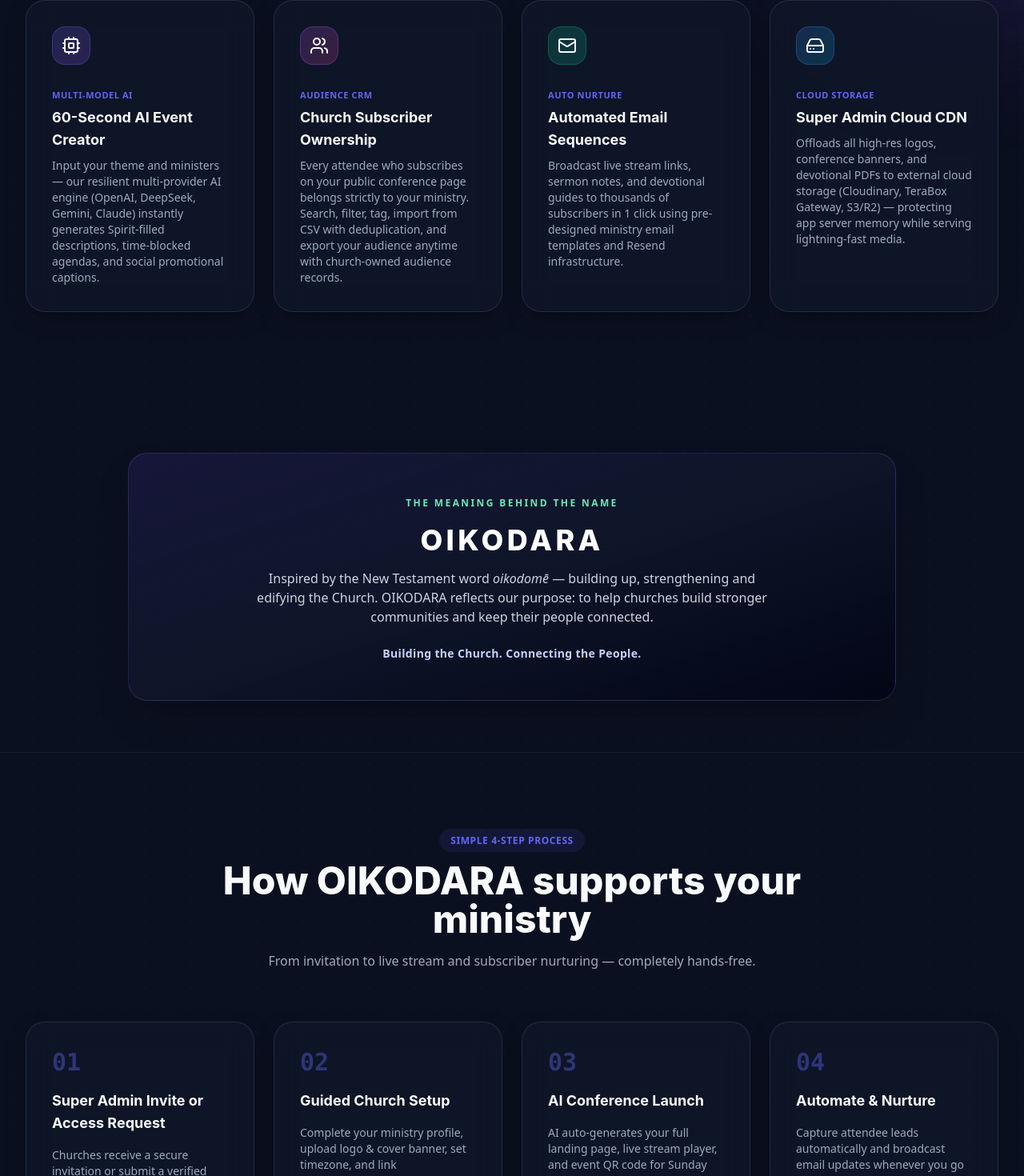
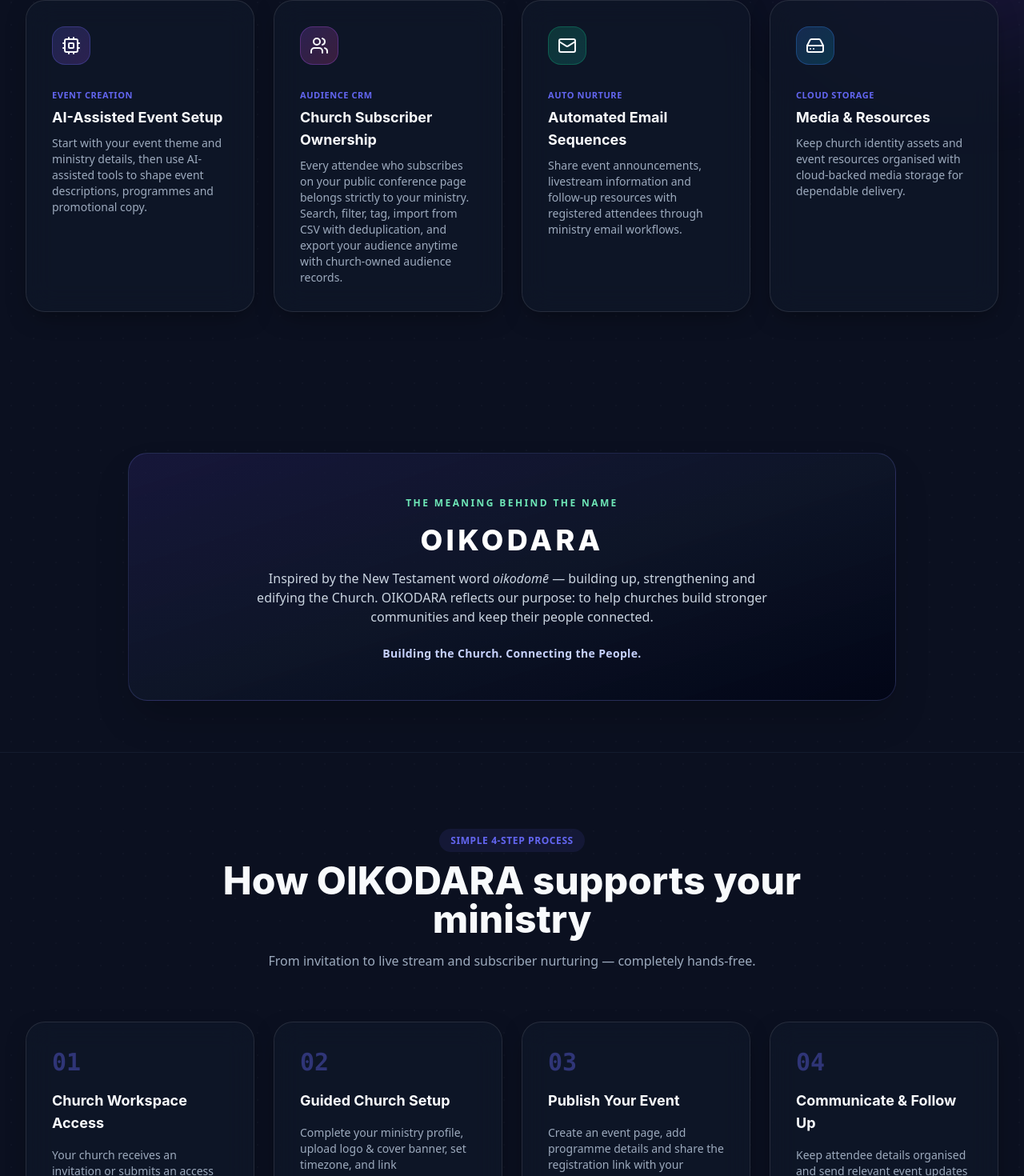
Before and after one commit to gideonayanwale/bent-planet, a Next.js app: page / in a window 1280 px wide. Shown: the part 851-2321 px from the top of the page at 80% size. Built offline with nearby package versions, Linux system fonts and the light colour scheme; no server answers.

Commit message:
Make homepage feature claims clearer and improve product UX copy

```diff
--- a/src/app/page.tsx
+++ b/src/app/page.tsx
@@ -23,10 +23,10 @@ export const metadata: Metadata = {
 const features = [
   {
     icon: CpuIcon,
-    badge: "Multi-Model AI",
-    title: "60-Second AI Event Creator",
+    badge: "Event Creation",
+    title: "AI-Assisted Event Setup",
     description:
-      "Input your theme and ministers — our resilient multi-provider AI engine (OpenAI, DeepSeek, Gemini, Claude) instantly generates Spirit-filled descriptions, time-blocked agendas, and social promotional captions.",
+      "Start with your event theme and ministry details, then use AI-assisted tools to shape event descriptions, programmes and promotional copy.",
     color: "from-indigo-500/20 to-purple-500/20",
     borderColor: "border-indigo-500/30",
   },
@@ -44,16 +44,16 @@ const features = [
     badge: "Auto Nurture",
     title: "Automated Email Sequences",
     description:
-      "Broadcast live stream links, sermon notes, and devotional guides to thousands of subscribers in 1 click using pre-designed ministry email templates and Resend infrastructure.",
+      "Share event announcements, livestream information and follow-up resources with registered attendees through ministry email workflows.",
     color: "from-emerald-500/20 to-teal-500/20",
     borderColor: "border-emerald-500/30",
   },
   {
     icon: HardDriveIcon,
     badge: "Cloud Storage",
-    title: "Super Admin Cloud CDN",
+    title: "Media & Resources",
     description:
-      "Offloads all high-res logos, conference banners, and devotional PDFs to external cloud storage (Cloudinary, TeraBox Gateway, S3/R2) — protecting app server memory while serving lightning-fast media.",
+      "Keep church identity assets and event resources organised with cloud-backed media storage for dependable delivery.",
     color: "from-blue-500/20 to-cyan-500/20",
     borderColor: "border-blue-500/30",
   },
@@ -62,8 +62,8 @@ const features = [
 const steps = [
   {
     num: "01",
-    title: "Super Admin Invite or Access Request",
-    desc: "Churches receive a secure invitation or submit a verified access request to get their isolated workspace.",
+    title: "Church Workspace Access",
+    desc: "Your church receives an invitation or submits an access request to begin its own workspace.",
   },
   {
     num: "02",
@@ -72,13 +72,13 @@ const steps = [
   },
   {
     num: "03",
-    title: "AI Conference Launch",
-    desc: "AI auto-generates your full landing page, live stream player, and event QR code for Sunday bulletins.",
+    title: "Publish Your Event",
+    desc: "Create an event page, add programme details and share the registration link with your community.",
   },
   {
     num: "04",
-    title: "Automate & Nurture",
-    desc: "Capture attendee leads automatically and broadcast email updates whenever you go live with something new.",
+    title: "Communicate & Follow Up",
+    desc: "Keep attendee details organised and send relevant event updates and follow-up communications.",
   },
 ];
 
```
